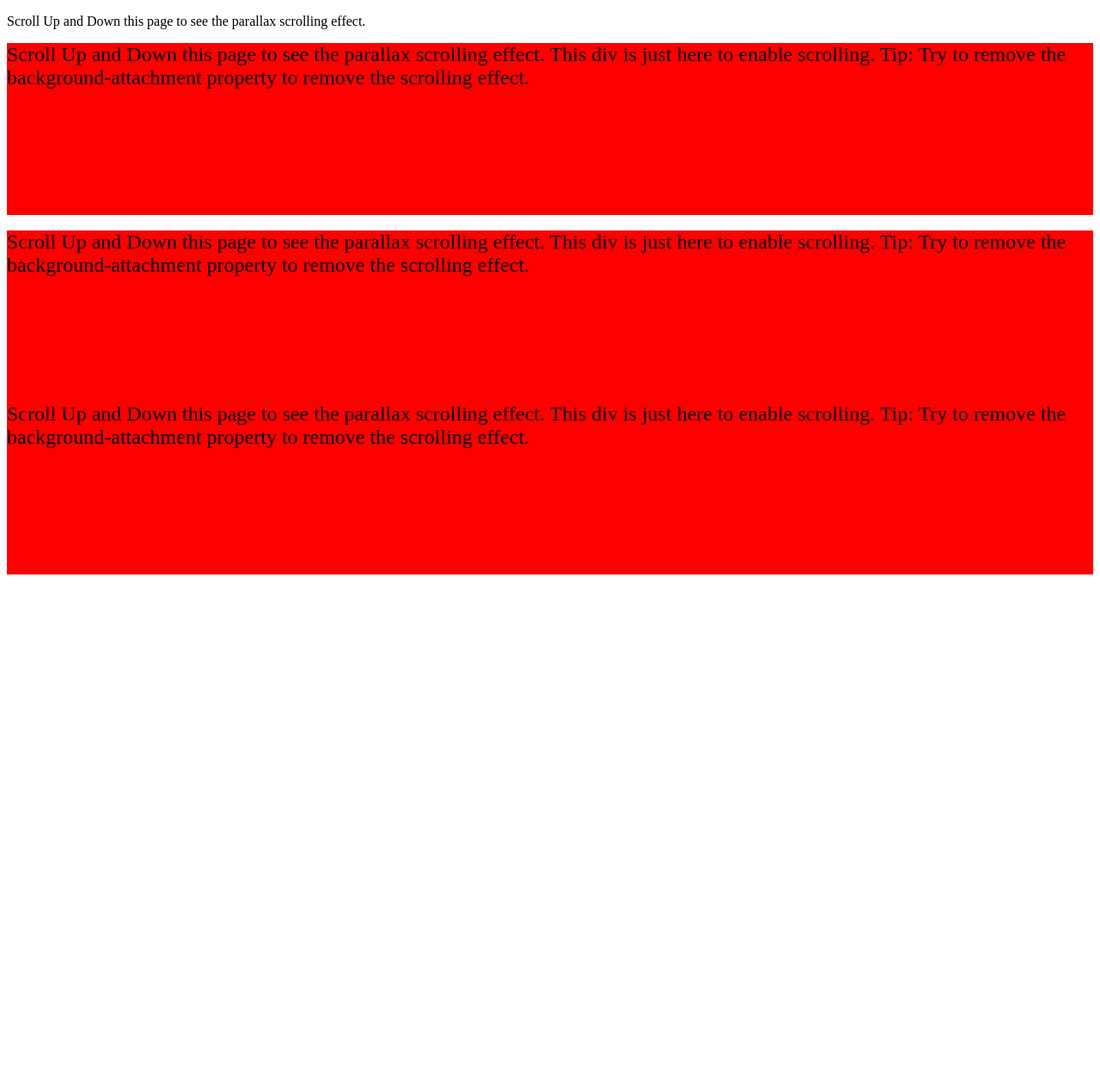
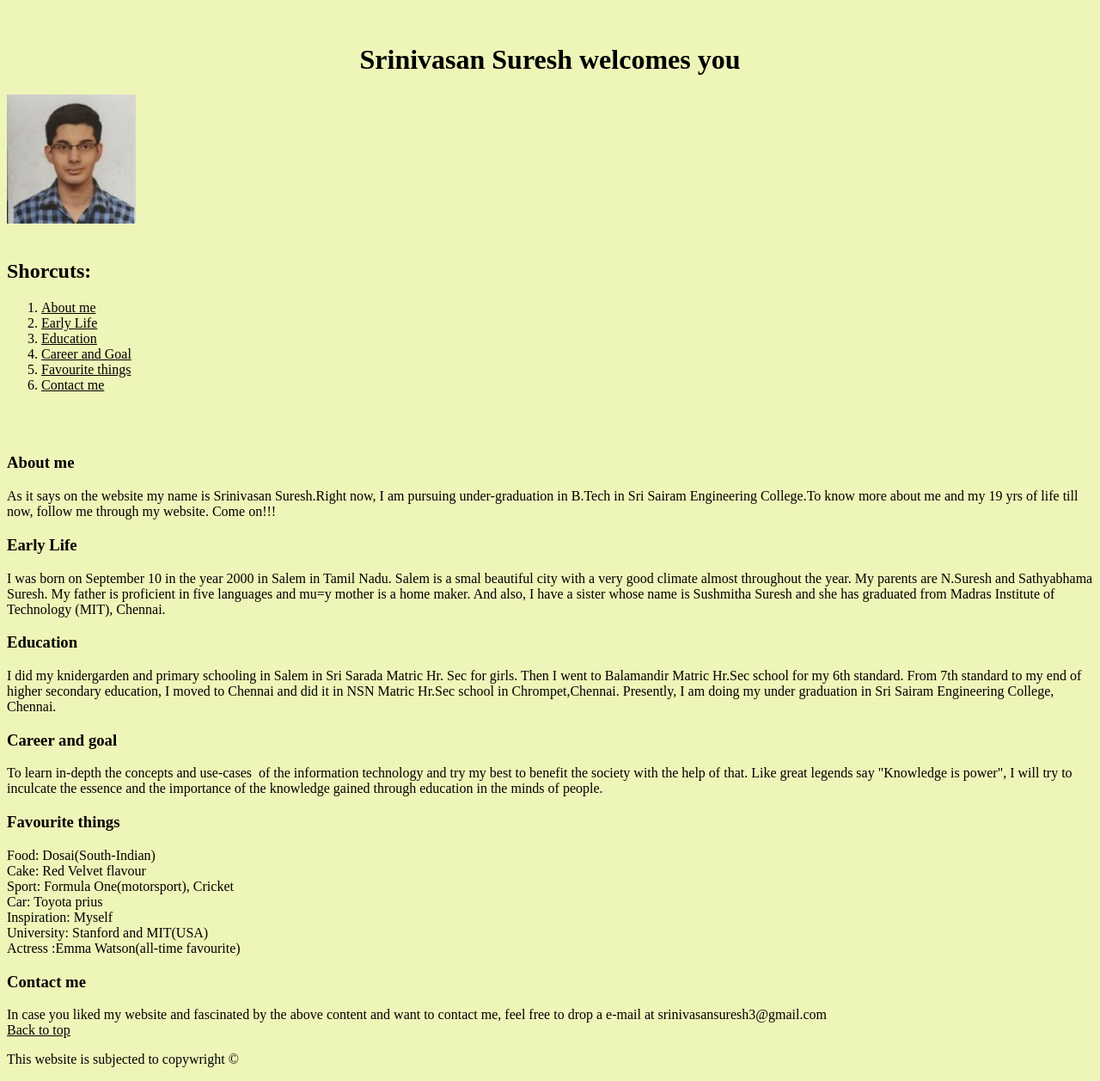
Before and after one commit to cheenu2000/Coursera-test, a plain HTML site: page index2.html in a window 1280 px wide. Shown: the whole page at 86% size. Before the commit the page ends 800 px from the top, so only its background shows below. Drawn offline with Linux system fonts and the light colour scheme.

Commit message:
WT assignment materials final

```diff
--- a/index2.html
+++ b/index2.html
@@ -1,62 +1,83 @@
-
-
 <!DOCTYPE html>
 <html>
 <head>
-<meta name="viewport" content="width=device-width, initial-scale=1">
-<style>
-.parallax {
-  /* The image used */
-  background-image: url("Narendra-Modi-Abdul-Kalam-696x392.jpg");
+	<meta charset="utf-8">
+	<title>My first Website</title>
+	<style>
+		a:link, a:visited{
+			color:black;
+		}
 
-  /* Set a specific height */
-  position: relative;
-  opacity: 0.65;
-  background-attachment: fixed;
-  background-position: center;
-  background-repeat: no-repeat;
-  background-size: cover;
+		a:hover, a:active{
+			background-color:#8ceb73;
+			color:red;
+		}</style>
+</head>
+<body bgcolor="#eef5b8">
+	<marquee style="color: blue">!!!!!!! WELCOME TO MY WEBSITE !!!!!!!!</marquee>
 
-  /* Create the parallax scrolling effect */
+	<h1 style="text-align:center" id="top">Srinivasan Suresh welcomes you </h1>
+	<img src="Passport size photo.jpg" height="150" width="150" alt="Your photo"><br><br>
 
-}
+	<header>
+		<h2>Shorcuts:</h2>
+		<ol>
+			<li><a href="#abtme">About me</a></li>
+			<li><a href="#erl">Early Life</a></li>
+			<li><a href="#edu">Education</a></li>
+			<li><a href="#goal">Career and Goal</a></li>
+			<li><a href="#fav">Favourite things</a></li>
+			<li><a href="#cont">Contact me</a></li>
+		</ol>
+	</header>
+
+			<br><br>
 
 
-</style>
-</head>
-<body>
-
-<p>Scroll Up and Down this page to see the parallax scrolling effect.</p>
-
-<div class="parallax"></div>
-<div class="transbox1">
-
-	<div style="height:200px;background-color:red;font-size:24px">
-	Scroll Up and Down this page to see the parallax scrolling effect.
-	This div is just here to enable scrolling.
-	Tip: Try to remove the background-attachment property to remove the scrolling effect.
-	</div>
-</div>
-<br>
-
-<div class="transbox2">
-
-	<div style="height:200px;background-color:red;font-size:24px">
-	Scroll Up and Down this page to see the parallax scrolling effect.
-	This div is just here to enable scrolling.
-	Tip: Try to remove the background-attachment property to remove the scrolling effect.
-	</div>
-</div>
-
-<div class="transbox3">
-
-	<div style="height:200px;background-color:red;font-size:24px">
-	Scroll Up and Down this page to see the parallax scrolling effect.
-	This div is just here to enable scrolling.
-	Tip: Try to remove the background-attachment property to remove the scrolling effect.
-	</div>
-</div>
+	<!--<div id="abtme"> About me</div>-->
+	<section id="abtme">
+		<h3>About me</h3>
+		<article>As it says on the website my name is Srinivasan Suresh.Right now, I am pursuing under-graduation in B.Tech in Sri Sairam Engineering College.To know more about me and my 19 yrs of life till now, follow me through my website. Come on!!!</article></section>
 
 
+	<!--<div id="erl">Early Life</div>-->
+	<section id="erl">
+		<h3>Early Life</h3>
+		<article>I was born on September 10 in the year 2000 in Salem in Tamil Nadu. Salem is a smal  beautiful city with a very good climate almost throughout the year. My parents are N.Suresh and Sathyabhama Suresh. My father is proficient in five languages and mu=y mother is a home maker. And also, I have a sister whose name is Sushmitha Suresh and she has graduated from Madras Institute of Technology (MIT), Chennai.</article></section>
+
+	<!--<div id="edu">Education</div>-->
+	<section id="edu">
+		<h3>Education</h3>
+		<article>I did my knidergarden and primary schooling in Salem in Sri Sarada Matric Hr. Sec for girls. Then I went to Balamandir Matric Hr.Sec school for my 6th standard. From 7th standard to my end of higher secondary education, I moved to Chennai and did it in NSN Matric Hr.Sec school in Chrompet,Chennai. Presently, I am doing my under graduation in Sri Sairam Engineering College, Chennai.   </article></section>
+
+	<!--<div id="goal">Career and Goal</div>-->
+	<section id="goal">
+		<h3>Career and goal</h3>
+		<article>To learn in-depth the concepts and&nbsp;use-cases&nbsp; of the information technology and try my best to benefit the society with the help of that. Like great legends say "Knowledge is power", I will try to inculcate the essence and the importance of the knowledge gained through education  in the minds of people.</article></section>
+
+	<!--<div id="fav">Favourite things</div>-->
+	<section id="fav">
+		<h3>Favourite things</h3>
+		<article>
+			<div>Food: Dosai(South-Indian)</div>
+			<div>Cake: Red Velvet flavour</div>
+			<div>Sport: Formula One(motorsport), Cricket</div>
+			<div>Car: Toyota prius</div>
+			<div>Inspiration: Myself</div>
+			<div>University: Stanford and MIT(USA)</div>
+			<div>Actress :Emma Watson(all-time favourite)</div></article></section>
+
+	<!--<div id="cont">Contact me</div>-->
+	<section id="cont">
+		<h3>Contact me</h3>
+		<article>In case you liked my website and fascinated by the above content and want to contact me, feel free to drop a e-mail at srinivasansuresh3@gmail.com </article></section>
+
+	<section>
+		<a href="#top">Back to top</a>
+	</section>
+
+
+
+	<p>This website is subjected to copywright &copy;</p>
 </body>
 </html>
```
Also changed, not shown: index.html (+3 -3 lines), Passport size photo.jpg (added).
